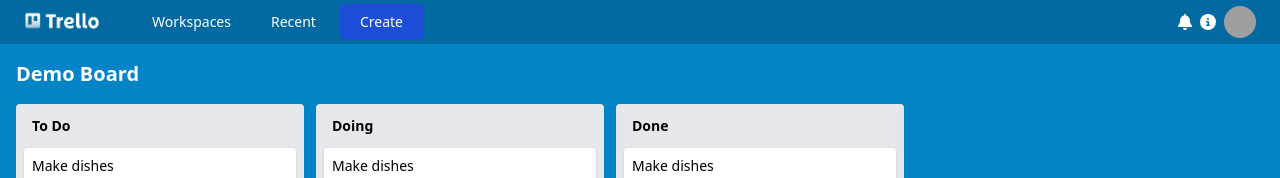
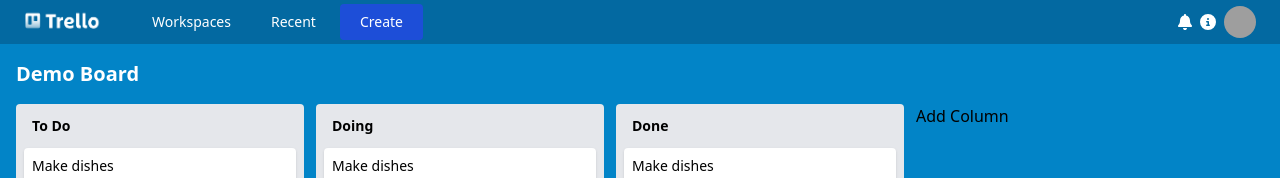
Before and after one commit to JalzDeLezZ/angular-tailwind1, an Angular app: page /board in a window 1280 px wide. Shown: the top 178 px of the page. Built offline with nearby package versions, Linux system fonts and the light colour scheme; grey boxes are pictures that could not be loaded.

Commit message:
[imp] (board) :: drag and drop dinamic colums

```diff
--- a/src/app/models/todo.model.ts
+++ b/src/app/models/todo.model.ts
@@ -2,3 +2,8 @@ export interface ToDo {
   id: string;
   title: string;
 }
+
+export interface Column {
+  title: string;
+  todos: ToDo[];
+}
--- a/src/app/pages/board/board.component.html
+++ b/src/app/pages/board/board.component.html
@@ -1,23 +1,30 @@
 <div class="flex flex-col h-screen">
   <app-navbar></app-navbar>
   <div class="w-full grow bg-sky-600 px-4 pb-4">
+    <div class="flex flex-col h-full">
       <div>
         <h2 class="text-xl font-bold text-white my-4">Demo Board</h2>
       </div>
-    <div class="flex items-start w-full h-full" cdkDropListGroup>
-      <div class="rounded bg-gray-200 w-72 p-2 mr-3">
+      <div
+        class="flex grow items-start w-full h-full overflow-x-scroll"
+        cdkDropListGroup
+      >
+        <div
+          class="rounded bg-gray-200 w-72 p-2 mr-3 shrink-0"
+          *ngFor="let colum of colums"
+        >
           <div class="flex justify-between py-1">
-          <h3 class="text-sm font-bold ml-2">To Do</h3>
+            <h3 class="text-sm font-bold ml-2">{{ colum.title }}</h3>
           </div>
 
           <div
             class="text-sm mt-2 min-h-[2.5rem]"
             cdkDropList
             (cdkDropListDropped)="drop($event)"
-          [cdkDropListData]="todos"
+            [cdkDropListData]="colum.todos"
           >
             <div
-            *ngFor="let todo of todos"
+              *ngFor="let todo of colum.todos"
               cdkDrag
               class="bg-white shadow p-2 rounded mt-2 border-b border-x-gray-300 cursor-pointer hover:bg-gray-400"
             >
@@ -25,47 +32,8 @@
             </div>
           </div>
         </div>
-
-      <div class="rounded bg-gray-200 w-72 p-2 mr-3">
-        <div class="flex justify-between py-1">
-          <h3 class="text-sm font-bold ml-2">Doing</h3>
-        </div>
-
-        <div
-          class="text-sm mt-2 min-h-[2.5rem]"
-          cdkDropList
-          (cdkDropListDropped)="drop($event)"
-          [cdkDropListData]="doing"
-        >
-          <div
-            *ngFor="let todo of doing"
-            cdkDrag
-            class="bg-white shadow p-2 rounded mt-2 border-b border-x-gray-300 cursor-pointer hover:bg-gray-400"
-          >
-            {{ todo.title }}
-          </div>
-        </div>
-      </div>
-
-      <div class="rounded bg-gray-200 w-72 p-2 mr-3">
-        <div class="flex justify-between py-1">
-          <h3 class="text-sm font-bold ml-2">Done</h3>
-        </div>
-        <div
-          class="text-sm mt-2 min-h-[2.5rem]"
-          cdkDropList
-          (cdkDropListDropped)="drop($event)"
-          [cdkDropListData]="done"
-        >
-          <div
-            *ngFor="let todo of done"
-            cdkDrag
-            class="bg-white shadow p-2 rounded mt-2 border-b border-x-gray-300 cursor-pointer hover:bg-gray-400"
-          >
-            {{ todo.title }}
+        <button class="shrink-0" (click)="addColumn()">Add Column</button>
       </div>
     </div>
   </div>
 </div>
-  </div>
-</div>
--- a/src/app/pages/board/board.component.ts
+++ b/src/app/pages/board/board.component.ts
@@ -4,7 +4,7 @@ import {
   transferArrayItem,
 } from '@angular/cdk/drag-drop';
 import { Component } from '@angular/core';
-import { ToDo } from 'src/app/models/todo.model';
+import { ToDo, Column } from 'src/app/models/todo.model';
 
 @Component({
   selector: 'app-board',
@@ -24,7 +24,10 @@ import { ToDo } from 'src/app/models/todo.model';
   ],
 })
 export class BoardComponent {
-  todos: ToDo[] = [
+  colums: Column[] = [
+    {
+      title: 'To Do',
+      todos: [
         {
           id: '1',
           title: 'Make dishes',
@@ -37,9 +40,11 @@ export class BoardComponent {
           id: '2',
           title: 'Watch Angular Path in Platzi',
         },
-  ];
-
-  doing: ToDo[] = [
+      ],
+    },
+    {
+      title: 'Doing',
+      todos: [
         {
           id: '1',
           title: 'Make dishes',
@@ -48,12 +53,16 @@ export class BoardComponent {
           id: '2',
           title: 'Buy a unicorn',
         },
-  ];
-
-  done: ToDo[] = [
+      ],
+    },
+    {
+      title: 'Done',
+      todos: [
         {
           id: '1',
           title: 'Make dishes',
+        },
+      ],
     },
   ];
 
@@ -73,4 +82,11 @@ export class BoardComponent {
       );
     }
   }
+
+  addColumn() {
+    this.colums.push({
+      title: 'New Column',
+      todos: [],
+    });
   }
+}
--- a/src/styles.scss
+++ b/src/styles.scss
@@ -4,3 +4,24 @@
 @tailwind utilities;
 
 @import "@angular/cdk/overlay-prebuilt.css";
+
+/* Agrega estilos personalizados para la barra de desplazamiento */
+::-webkit-scrollbar {
+  width: 8px;
+  height: 8px;
+}
+
+::-webkit-scrollbar-thumb {
+  background-color: rgba(156, 163, 175, var(--tw-bg-opacity));
+  border-radius: 4px;
+}
+
+::-webkit-scrollbar-track {
+  background-color: rgba(229, 231, 235, var(--tw-bg-opacity));
+  border-radius: 4px;
+}
+
+/* Agrega un efecto hover a la barra de desplazamiento */
+::-webkit-scrollbar-thumb:hover {
+  background-color: rgba(107, 114, 128, var(--tw-bg-opacity));
+}
```
Lines whose indentation alone changed are shown as unchanged.
